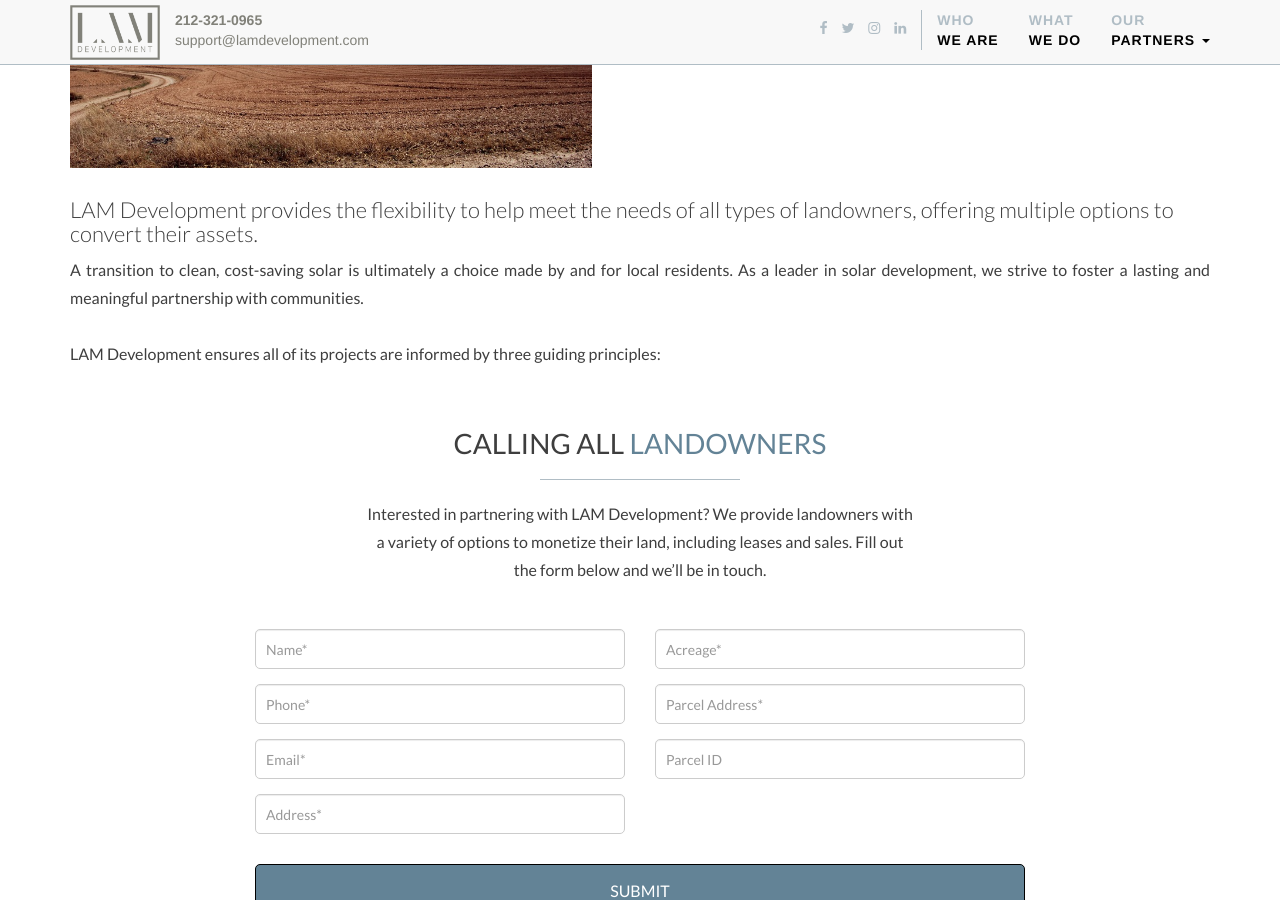
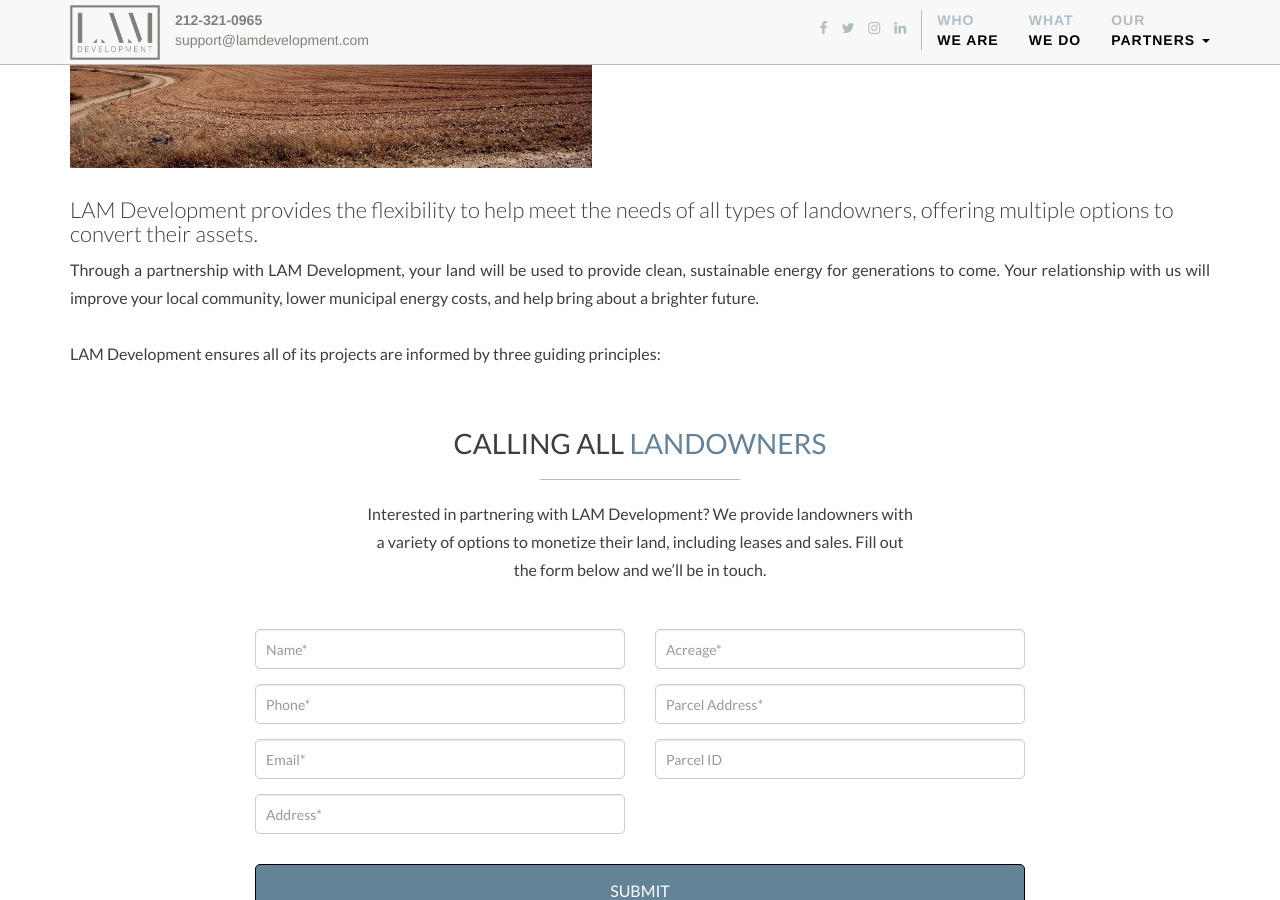
Before and after one commit to tstrand/lamdevelopment, a Jekyll site: the page built from partners.markdown, in a window 1280 px wide and 900 px high, scrolled down 631 px. Built offline with Jekyll 4.4.1, drawn with Linux system fonts in a browser that asks for light colours; nearby versions of some CDN libraries.

Commit message:
Updated Partners

```diff
--- a/partners.markdown
+++ b/partners.markdown
@@ -11,10 +11,11 @@ subsection1-body: By working with LAM Development, landowners can monetize their
   energy.
 subsection1-title-2: LAM Development provides the flexibility to help meet the needs
   of all types of landowners, offering multiple options to convert their assets.
-subsection1-body-2: 'A transition to clean, cost-saving solar is ultimately a choice
-  made by and for local residents. As a leader in solar development, we strive to
-  foster a lasting and meaningful partnership with communities.<br/><br/>LAM Development
-  ensures all of its projects are informed by three guiding principles:'
+subsection1-body-2: 'Through a partnership with LAM Development, your land will be
+  used to provide clean, sustainable energy for generations to come. Your relationship
+  with us will improve your local community, lower municipal energy costs, and help
+  bring about a brighter future.<br/><br/>LAM Development ensures all of its projects
+  are informed by three guiding principles:'
 subsection2-title: We're here to help
 subsection2-body: LAM Development helps municipalities cut the cost of their utility
   bills through a transition to clean solar energy. Utilizing our expertise, we provide
```
